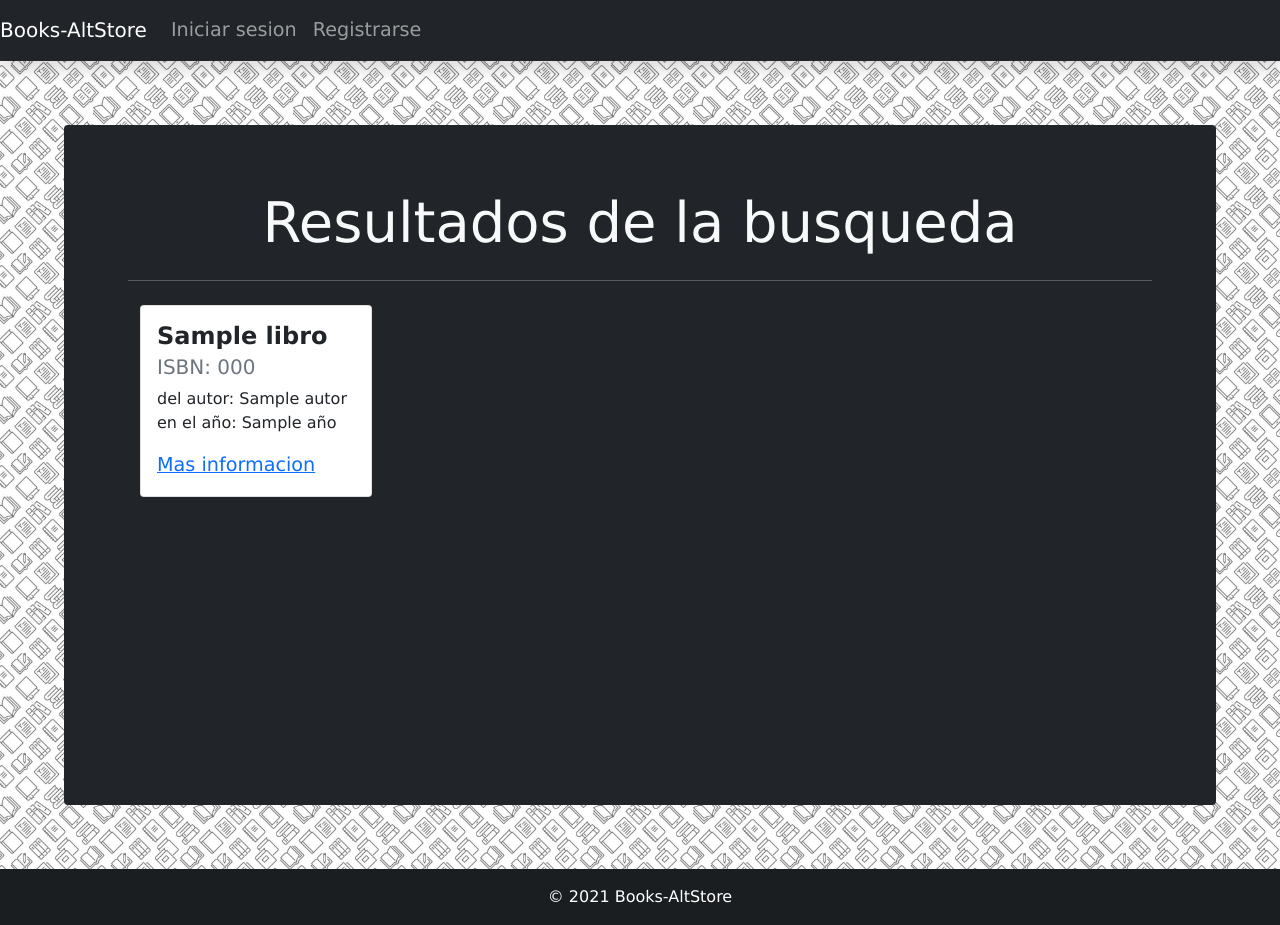
After one commit to TonnyMontenegro/cs50w-project1, a Flask app: template templates/books.html in a window 1280 px wide. The commit adds this page. Run offline with Flask 2, Linux system fonts and the light colour scheme; the template is opened without the code that fills it: most values are stand-ins (such as "Sample title", 1, 10 or a date in 2020); some libraries are stand-ins or nearby versions.

Commit message:
creacion de sistema busqueda y repuesta general de libros

```diff
--- a/application.py
+++ b/application.py
@@ -99,6 +99,16 @@ def logout():
 @login_required
 def search():
 
+    Consulta = ('%' + request.args.get("consulta") + '%').title()
+
+    Res= db.execute("SELECT isbn,titulo,autor,año FROM books WHERE isbn LIKE :Consulta OR titulo LIKE :Consulta OR autor LIKE :Consulta OR año LIKE :Consulta LIMIT 100", {"Consulta": Consulta})
+    db.execute
 
 
-    return render_template(("index.html"))
+    if Res.rowcount == 0:
+        flash("No se encontro ningun libro que coincida con lo ingresado")
+        return redirect(url_for("home"))
+
+    libros = Res.fetchall()
+
+    return render_template("books.html", Data=libros)
--- a/static/styles/layoutStyle.css
+++ b/static/styles/layoutStyle.css
@@ -17,7 +17,7 @@ h1,h2,h3
 .jumbotron{
 	margin: 5%;
 	padding: 5%;
-	height: 85vh;
+	min-height: 85vh;
 	width: 80 vw;
 
 }
@@ -166,3 +166,18 @@ margin-3{
 	color:rgb(255, 255, 255);
 	margin-bottom:0;
   }
+
+.row {
+   display: flex;
+   flex-wrap: wrap;
+}
+
+.row > div[class*='col-'] {
+  display: flex;
+}
+
+.space-betwen{
+	display: flex;
+	flex-direction: column;
+  	justify-content: space-between;
+}
--- /dev/null
+++ b/templates/books.html
@@ -0,0 +1,25 @@
+{% extends "layout.html" %}
+
+{% block Title %} Resultados de la busqueda {% endblock %}
+
+{% block body %}
+<div class="container">
+    <div class="row">
+
+        {% for Libro in Data %}
+        <div class="col-sm-3 mb-4">
+            <div class="card mb-4 text-dark">
+              <div class="card-body space-betwen">
+                <h3 class="card-title">{{ Libro.titulo }}</h3>
+                <h5 class="card-subtitle mb-2 text-muted">ISBN: {{ Libro.isbn }}</h5>
+                <p class="card-text">del autor: {{ Libro.autor }} en el año: {{ Libro.año }}</p>
+                <a href="#" class="card-link">Mas informacion</a>
+              </div>
+            </div>
+        </div>
+
+        {% endfor %}
+
+    </div>
+</div>
+{% endblock %}
--- a/templates/index.html
+++ b/templates/index.html
@@ -7,13 +7,13 @@
 
         <form action="{{ url_for('search') }}" method="get" class="text-centered">
         <div class="centered col-sm-4 text-dark">
-            <input class="form-control form-control-lg" type="text" placeholder="ISBN, autor o Titulo" required>
+            <input class="form-control form-control-lg" type="text" placeholder="ISBN, autor o Titulo" name="consulta" required>
             <small id="passwordHelpBlock" class="form-text text-muted">
               ej: 1421808307
             </small>
         </div>
 
-            <button class="btn btn-primary margin-3">Consultar libro</button>
+            <button class="btn btn-primary margin-3" type="submit">Consultar libro</button>
         </form>
 
     </div>
--- a/templates/layout.html
+++ b/templates/layout.html
@@ -68,7 +68,7 @@
 			  {% if messages %}
 			  <div class="centered,text-centered">
 			    {% for message in messages %}
-			      	<div class="alert alert-primary col-sm-3 centered" role="alert">
+			      	<div class="alert alert-primary col-sm-6 centered" role="alert">
 				        <i class="fas fa-info-circle"></i>
 				        {{ message }}
 				        <button type="button" class="btn-close" data-bs-dismiss="alert" aria-label="Close"></button>
```
Also changed, not shown: 2 other files.
